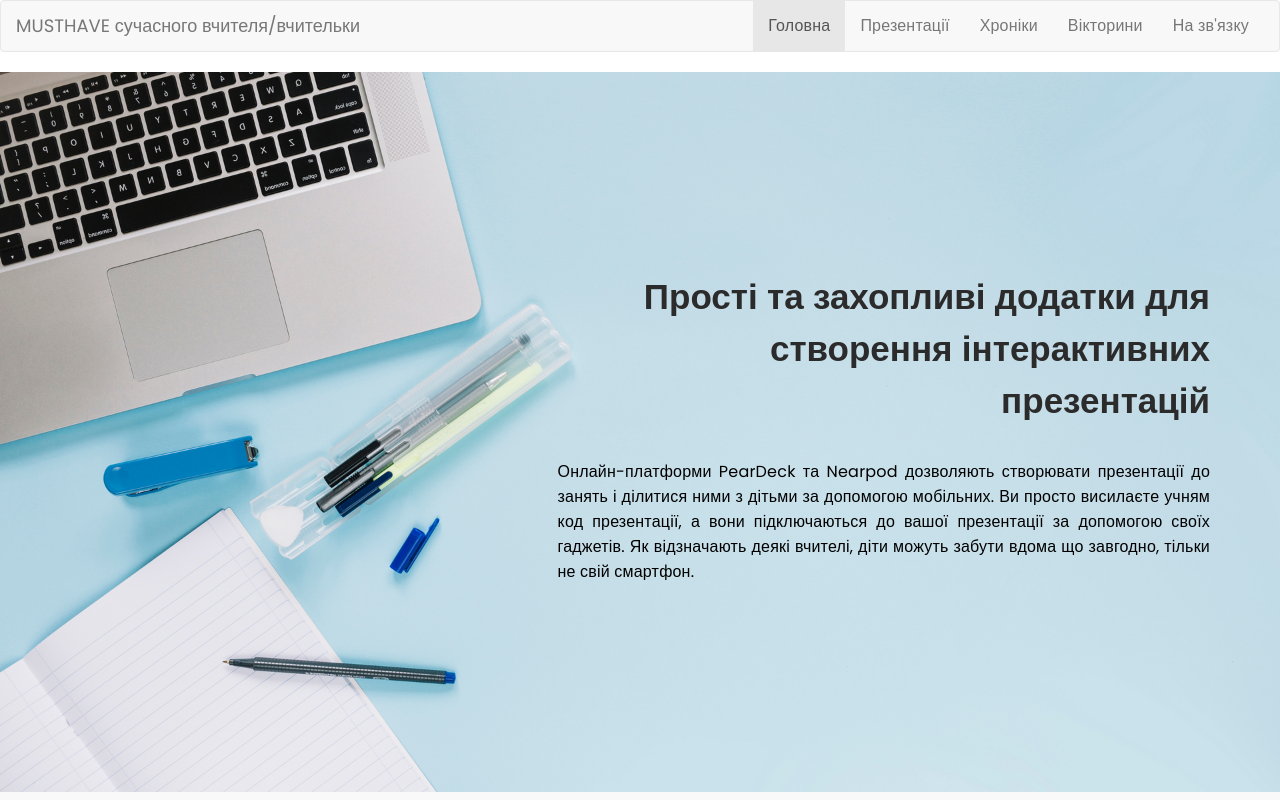
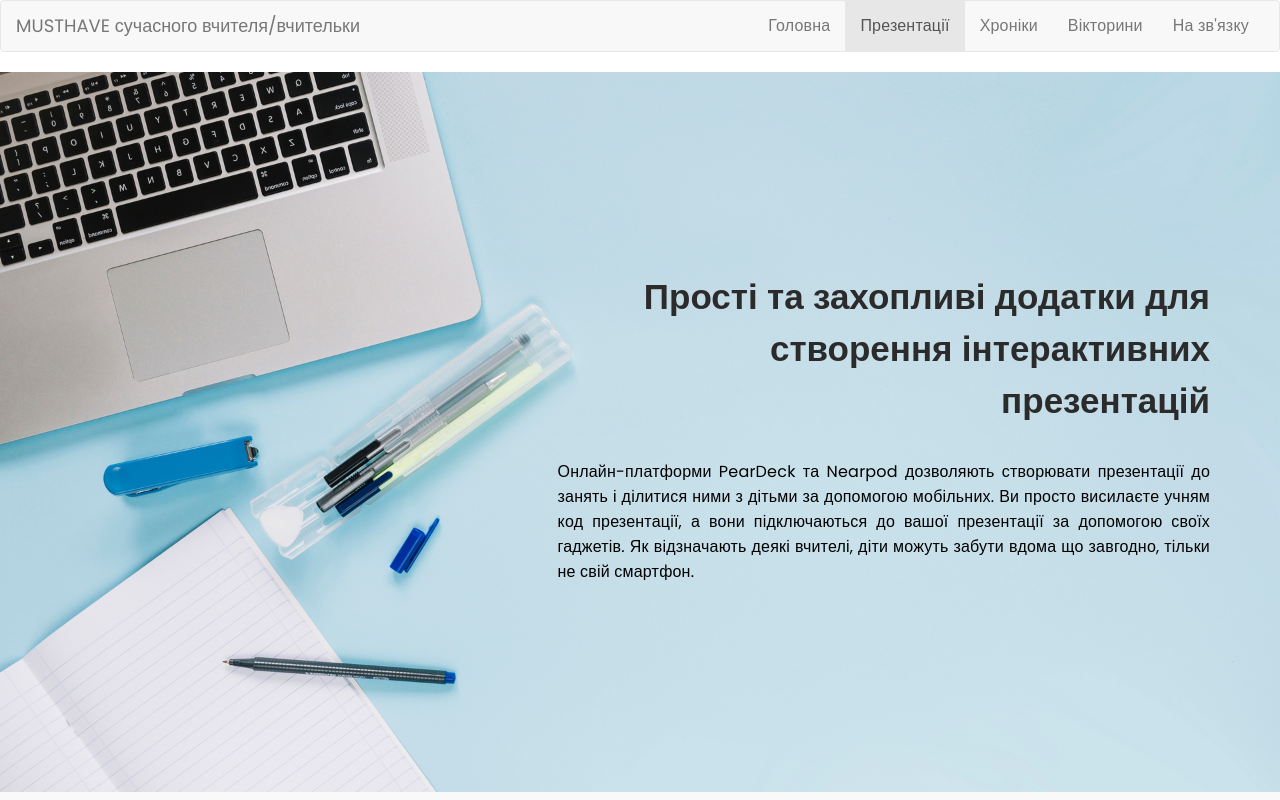
Before and after one commit to krivnava/krivnava.github.io, a plain HTML site: page present.html in a window 1280 px wide. Shown: the top 800 px of the page. Drawn offline with Linux system fonts and the light colour scheme.

Commit message:
Add files via upload

```diff
--- a/present.html
+++ b/present.html
@@ -18,7 +18,7 @@
 
 <!-- MAIN CSS -->
 <link rel="stylesheet" href="css/tooplate-style.css">
-
+<link rel="shortcut icon" href="/images/favicon.ico" type="image/x-icon">
 </head>
 <body>
 <nav class="navbar navbar-default" role="navigation">
@@ -37,8 +37,8 @@
     <!—Само меню-->
     <div class="collapse navbar-collapse" id="bs-example-navbar-collapse-1">
       <ul class="nav navbar-nav navbar-right">
-        <li class="active"><a href="index.html">Головна</a></li>
-        <li><a href="present.html">Презентації</a></li>
+        <li ><a href="index.html">Головна</a></li>
+        <li class="active"><a href="present.html">Презентації</a></li>
         <li><a href="timelines.html">Хроніки</a></li>
         <li><a href="tests.html">Вікторини</a></li>
         <li><a href="intouch.html">На зв'язку</a></li>
```
Also changed, not shown: index.html (+1 -1 lines), intouch.html (+3 -3 lines), tests.html (+3 -3 lines), timelines.html (+3 -3 lines).
